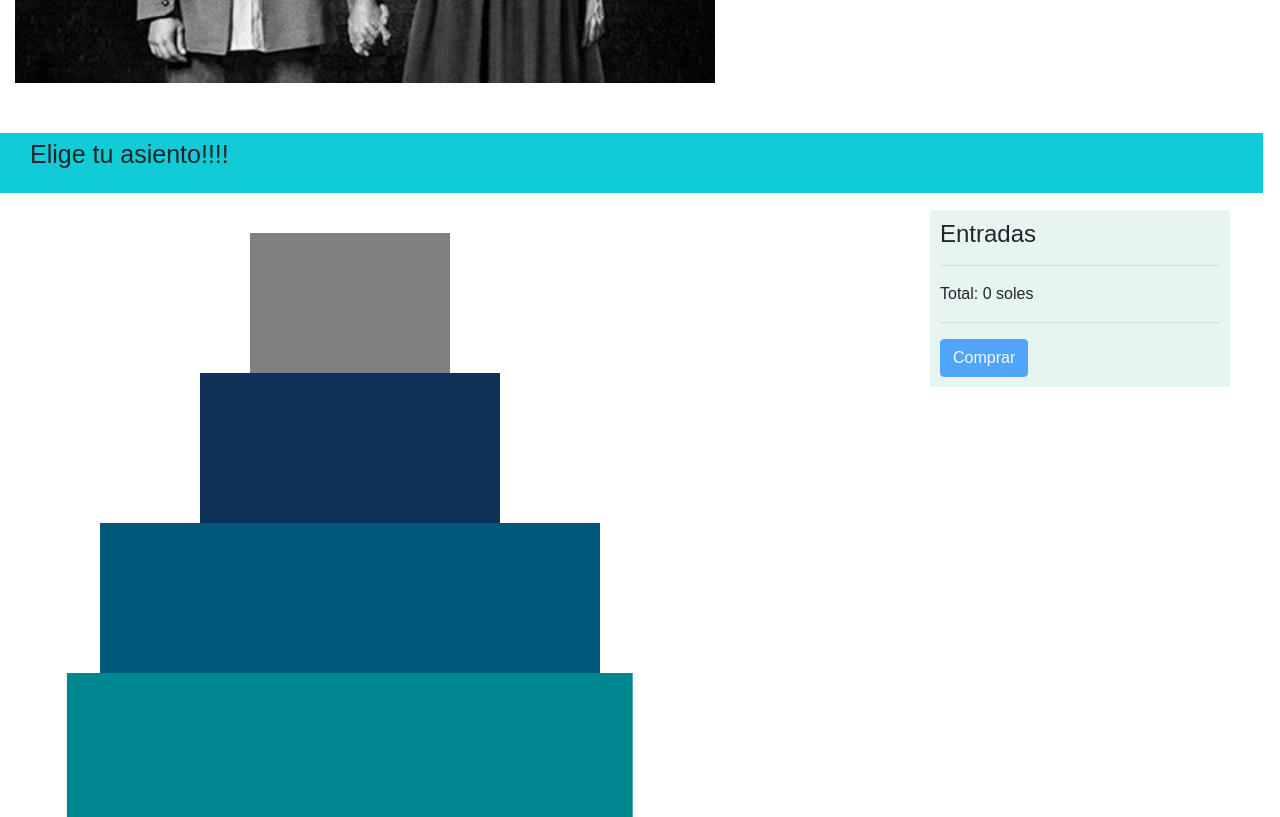
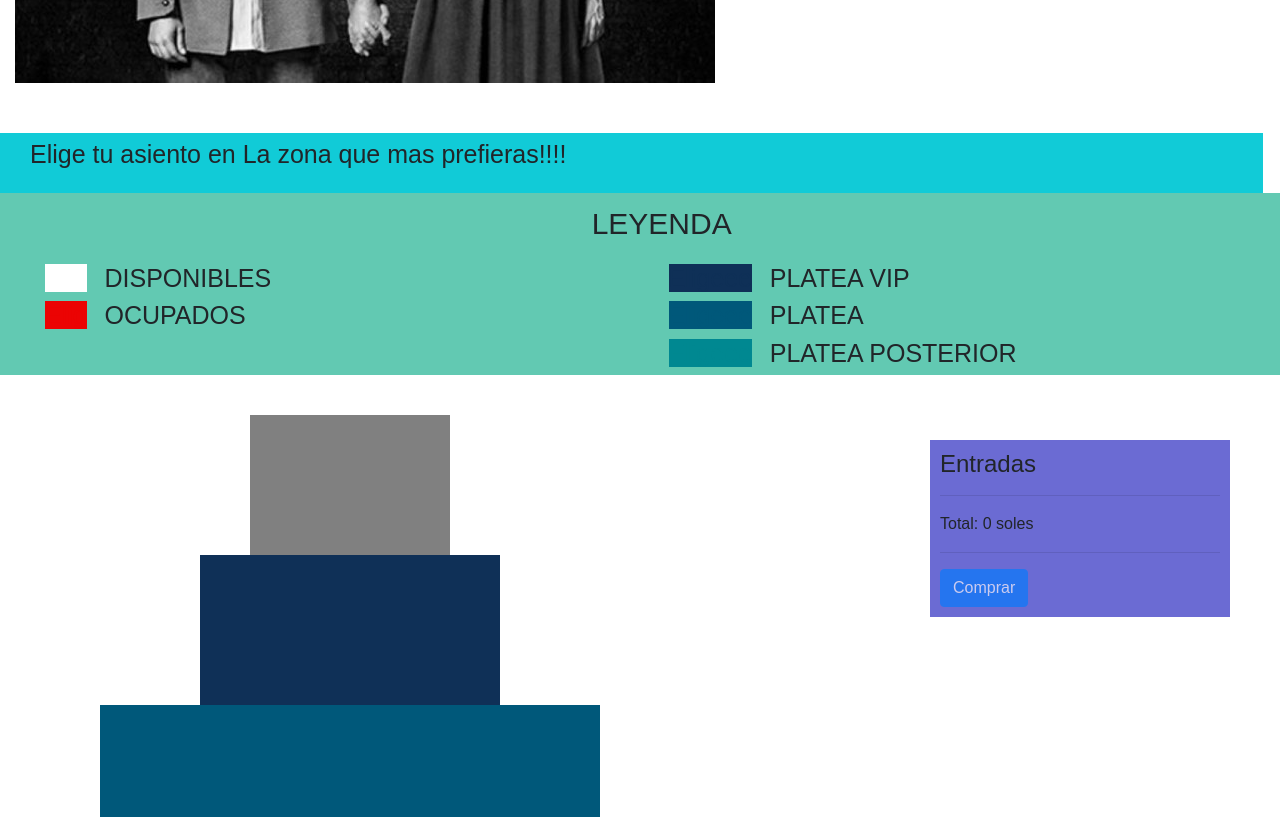
Before and after one commit to Nefelijm/PTleticket, a React (Create React App) app: page / in a window 1280 px wide. Shown: the part 960-1777 px from the top of the page. Built offline with nearby package versions, Linux system fonts and the light colour scheme.

Commit message:
agregando leyenda

```diff
--- a/public/index.html
+++ b/public/index.html
@@ -12,6 +12,7 @@
     />
 
     <title>React App</title>
+
   </head>
   <body>
     <noscript>
--- a/src/componentes/aside.css
+++ b/src/componentes/aside.css
@@ -6,7 +6,7 @@
    }
 
  .title {
-    background: #FFDD7E;
+    background: rgb(252, 172, 52);
     padding: 30px;
     font-size: 30px;
     width: 98.7vw;
@@ -19,5 +19,59 @@
      padding: 3px;
      width: 98.7vw;
      padding-left: 30px;
-     margin-bottom: 30px;
  }
+
+ .ley {
+    font-size: 25px;
+    background: rgb(98, 201, 178);
+    padding: 3px;
+    width: 100vw;
+    padding-left: 30px;
+    margin-bottom: 30px;
+}
+
+.Disponibles{
+    width: 60px;
+    height: 60px;
+    background: white;
+    color: white;
+    margin-right: 3%;
+}
+
+.Ocupados{
+    width: 60px;
+    height: 60px;
+    background: rgb(235, 3, 3);
+    color: rgb(235, 3, 3);
+    margin-right: 3%;
+}
+
+.title-ley {
+    padding: 10px;
+    font-size: 30px;
+    width: 98.7vw;
+ }
+
+ .pla1{
+    width: 60px;
+    height: 60px;
+    background: #0F3057;
+    color: #0F3057;
+    margin-right: 3%;
+}
+
+.pla2{
+    width: 60px;
+    height: 60px;
+    background: #00587A;
+    color: #00587A;
+    margin-right: 3%;
+}
+
+.pla3{
+    width: 60px;
+    height: 60px;
+    background: #008891;
+    color: #008891;
+    margin-right: 3%;
+}
--- a/src/componentes/aside.js
+++ b/src/componentes/aside.js
@@ -18,8 +18,28 @@ const Aside = () =>(
           </p>
           </div>
         </div>
-        <div className="row seat">
-          <p>Elige tu asiento!!!!</p>
+        <div>
+          <div className="row seat">
+           <p>Elige tu asiento en La zona que mas prefieras!!!!</p>
+          </div>
+         <div className="row ley">
+            <div className="text-center">
+              <h1 className="title-ley">LEYENDA</h1>
+            </div>
+            <div className="col-6">
+                <div>
+                  <div><span className="Disponibles">Elig</span>DISPONIBLES</div>
+                  <div><span className="Ocupados">Elig</span>OCUPADOS</div>
+                </div>
+            </div>
+            <div  className="col-6">
+                <div>
+                  <div><span className="pla1">Eligeee</span>PLATEA VIP</div>
+                  <div><span className="pla2">Eligeee</span>PLATEA</div>
+                  <div><span className="pla3">Eligeee</span>PLATEA POSTERIOR</div>
+                </div>
+            </div>
+         </div>
         </div>
     </div>
 )
--- a/src/componentes/carritoCompra.js
+++ b/src/componentes/carritoCompra.js
@@ -15,10 +15,10 @@ const CarritoCompra = props => {
     <div style={{
       position: 'absolute',
       right: '50px',
-      top: '1170px',
+      top: '1400px',
       width: '300px',
       padding: '10px',
-      backgroundColor: '#E7F5F2',
+      backgroundColor: 'rgb(107, 107, 211)',
     }}>
 
       <Modal isOpen={props.displayModal} toggle={() => props.finalizarCompra()}>
```
